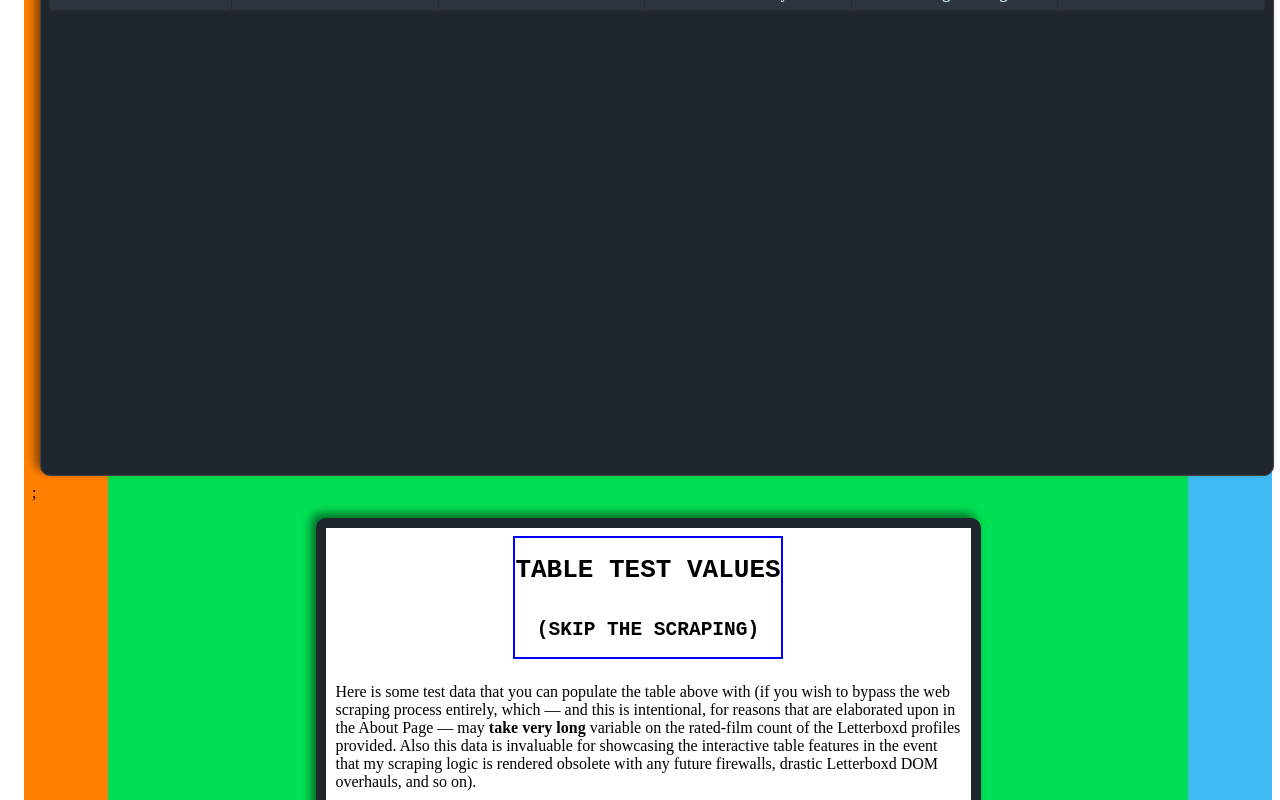
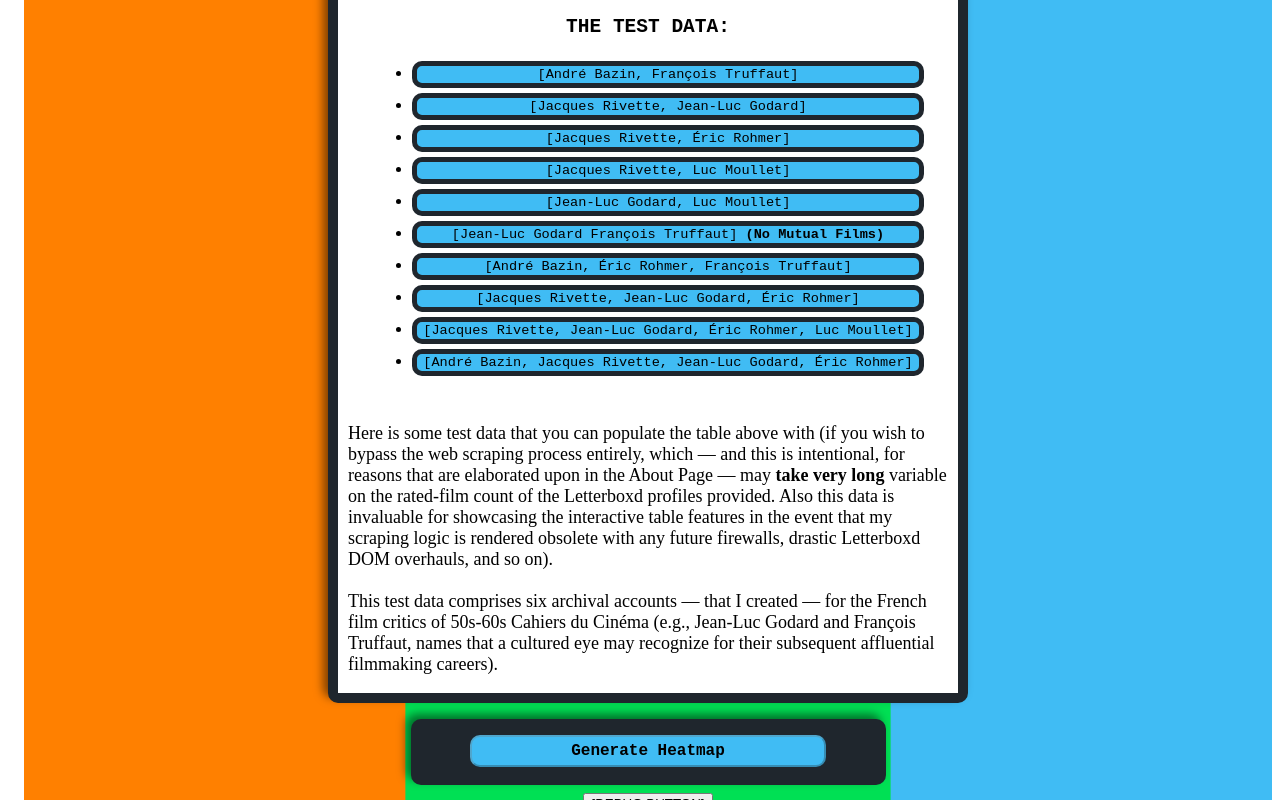
Before and after one commit to timan-z/Letterboxd-Taste-Comparator, a React (Vite) app in the folder frontend/: page /main in a window 1280 px wide. Shown: the part 520-1320 px from the top of the page. Built offline with nearby package versions, Linux system fonts and the light colour scheme.

Commit message:
More or less finished the MainPage.tsx

```diff
--- a/frontend/src/pages/MainPage.tsx
+++ b/frontend/src/pages/MainPage.tsx
@@ -1,4 +1,4 @@
-import React, {useState, useEffect} from "react";
+import {useState, useEffect} from "react";
 import ProfileInputList from "../components/ProfileInputList";
 import {getMutualData, getHeatMapData} from "../utility/api.ts";  // fetch call
 import MainTable from "../components/MainTable.tsx";
@@ -18,10 +18,6 @@
 import testData9 from "../assets/sampleData/testData9.json";
 import testData10 from "../assets/sampleData/testData10.json";
 
-
-//import { interpolateYlOrRd } from "d3-scale-chromatic"; // RANDOM COLOUR SCHEME FOR THE HEATMAP!!!
-/* As a reference, following the HTML page structure of: https://letterboxd-besties.cheersderek.com/ */
-
 function MainPage() {
     const [profileUrls, setProfileUrls] = useState(["", ""]);
     const [loading, setLoading] = useState(false);  // state var for when (TO-DO: pair with loading animation? -- that temp freezes webpage?)
@@ -35,7 +31,10 @@
     // Generate Table flag:
     const [genTable, setGenTable] = useState(false);
     // Generate HeatMap stuff:
+    const [heatMapBtn, setHeatMapBtn] = useState(false);
     const [heatMapData, setHeatMapData] = useState<HeatMapRow[]>([]); // data for populating nivo heatmap.
+    const [heatMapWidth, setHeatMapWidth] = useState(0);
+    const [showHeatMap, setShowHeatMap] = useState(true);
     //const [heatMapKeys, setHeatMapKeys] = useState<string[]>([]); // just film titles (and that'll be the keys for the nivo heatmap).
 
     // DEBUG: Catches when changes are made to {loading} and displays it - [That's all for now]:
@@ -76,12 +75,17 @@
     }, [mutualFilms]);
 
     useEffect(() => {
-        if(mutualFilms && usersData) {
+        if(mutualFilms.length > 0 && usersData.length > 1) {
             console.log("When both [mutualFilms] and [usersData] are retrieved, I should set some flag here to generate the Table.");
             /* NOTE: ^ Will this cause race conditions with the other UseEffect hooks? Should I instead turn this current UseEffect hook
             into a function that can optionally be invoked by either of the UseEffect hooks above when they're entered (and checking to see
             if both of the conditions are met)? */
             setGenTable(true);
+            setHeatMapBtn(true);
+        } else {
+            // When I generate an invalid table, I should make it so that this and setGenTable are set to false!:
+            setGenTable(false);
+            setHeatMapBtn(false);
         }
     }, [mutualFilms, usersData]);
 
@@ -165,6 +169,7 @@
             console.log("ALRIGHTY - THE RESULTS OF CALLING \"getHeatMapData\" ARE AS FOLLOWS: ", res);
 
             setHeatMapData(res) // DEBUG: Remember that state var "heatMapData" won't update until the next re-render so maybe catch it with a UseEffect?
+            setShowHeatMap(true)
         } catch(err) {
             console.error("ERROR: The \"goGetMutualData\" API call FAILED because => ", err);
             alert("THE API CALL FAILED!!! RAHHH"); // <--DEBUG:+TO-DO: I should have a HTML pop-up here for this.
@@ -209,6 +214,27 @@
         }
     }
 
+    const toggleHeatMapView = () => {
+        const testValue = Math.round(window.innerHeight / 100);
+
+        if(heatMapWidth > testValue) {
+            setHeatMapWidth(Math.round(window.innerHeight / 100));
+        } else {
+            const minWidth = 100 + mutualFilms.length * 75;
+            setHeatMapWidth(minWidth);
+        }
+    }
+
+    const turnOffHeatMap = () => {
+        setShowHeatMap(false);
+    }
+
+    // DEBUG: Just a Debug function below...
+    const debugFunction = () => {
+        console.log("DEBUG: The value of heatMapBtn => ", heatMapBtn);
+    }
+
+
     // NOTE:+DEBUG: All style={{border:"..."}} stylings are for debugging and web design purposes...
     return(
         <div className="wrapper">
@@ -239,13 +265,28 @@
                 {/* [3] - The third <div> where the Testing ("Bypass Scraping") Data is accessible. (This is the data that you would use in the event
                 that the Letterboxd DOM radically changes, and my web crawling is essentially rendered obselete). */}
                 <div id="testDataContainer">
-
-                    <div id="testDataHeader" style={{border:"2px solid blue"}} >
+                    <div id="testDataHeader">
                         <h1>TABLE TEST VALUES</h1>
                         <h2>(SKIP THE SCRAPING)</h2>
                     </div>
 
-                    <p>
+                    <div id="testDataSelectionWrapper">
+                        <h2>THE TEST DATA:</h2>
+                        <ul>
+                            <li><button onClick={()=>getTestData(1)}>[André Bazin, François Truffaut]</button></li>
+                            <li><button onClick={()=>getTestData(2)}>[Jacques Rivette, Jean-Luc Godard]</button></li>
+                            <li><button onClick={()=>getTestData(3)}>[Jacques Rivette, Éric Rohmer]</button></li>
+                            <li><button onClick={()=>getTestData(4)}>[Jacques Rivette, Luc Moullet]</button></li>
+                            <li><button onClick={()=>getTestData(5)}>[Jean-Luc Godard, Luc Moullet]</button></li>
+                            <li><button onClick={()=>getTestData(6)}>[Jean-Luc Godard François Truffaut] <b>(No Mutual Films)</b></button></li>
+                            <li><button onClick={()=>getTestData(7)}>[André Bazin, Éric Rohmer, François Truffaut]</button></li>
+                            <li><button onClick={()=>getTestData(8)}>[Jacques Rivette, Jean-Luc Godard, Éric Rohmer]</button></li>
+                            <li><button onClick={()=>getTestData(9)}>[Jacques Rivette, Jean-Luc Godard, Éric Rohmer, Luc Moullet]</button></li>
+                            <li><button onClick={()=>getTestData(10)}>[André Bazin, Jacques Rivette, Jean-Luc Godard, Éric Rohmer]</button></li>
+                        </ul>
+                    </div>
+
+                    <p style={{fontSize:"18px"}}>
                         Here is some test data that you can populate the table above with (if you wish to bypass the web scraping process entirely,
                         which — and this is intentional, for reasons that are elaborated upon in the About Page — may <b>take very long</b> variable
                         on the rated-film count of the Letterboxd profiles provided. Also this data is invaluable for showcasing the interactive table features
@@ -254,48 +295,30 @@
                         This test data comprises six archival accounts — that I created — for the French film critics of 50s-60s Cahiers du Cinéma
                         (e.g., Jean-Luc Godard and François Truffaut, names that a cultured eye may recognize for their subsequent affluential filmmaking careers).
                     </p>
-
-                    <div id="testDataSelectionWrapper" style={{border:"2px solid red"}} >
-                        <h2>THE TEST DATA:</h2>
-                        <ul>
-                            <li><button onClick={()=>getTestData(1)}>[André Bazin, François Truffaut]</button></li>
-                            <li><button onClick={()=>getTestData(2)}>[Jacques Rivette, Jean-Luc Godard]</button></li>
-                            <li><button onClick={()=>getTestData(3)}>[Jacques Rivette, Éric Rohmer]</button></li>
-                            <li><button onClick={()=>getTestData(4)}>[Jacques Rivette, Luc Moullet]</button></li>
-                            <li><button onClick={()=>getTestData(5)}>[Jean-Luc Godard, Luc Moullet]</button></li>
-                            <li><button onClick={()=>getTestData(6)}>[Jean-Luc Godard François Truffaut]</button><b> (No Mutual Films)</b></li>
-                            <li><button onClick={()=>getTestData(7)}>[André Bazin, Éric Rohmer, François Truffaut]</button></li>
-                            <li><button onClick={()=>getTestData(8)}>[Jacques Rivette, Jean-Luc Godard, Éric Rohmer]</button></li>
-                            <li><button onClick={()=>getTestData(9)}>[Jacques Rivette, Jean-Luc Godard, Éric Rohmer, Luc Moullet]</button></li>
-                            <li><button onClick={()=>getTestData(10)}>[André Bazin, Jacques Rivette, Jean-Luc Godard, Éric Rohmer]</button></li>
-                        </ul>
-                    </div>
                 </div>
 
+                {/* NOTE: Going to have the "Generate HeatMap" button remain on the default-state Main Page but be disabled until
+                there's valid content in the TanStack Table (better to appear but be "grayed out" so the User can see it and acknowledge
+                its existence rather than potentially miss it if it were to appear dynamically after the table generates). */}
+                <div id="heatMapBtnWrapper">
+                    <button id="heatMapBtn" disabled={!heatMapBtn} onClick={()=>goGetHeatMapData()}>Generate Heatmap</button><br/>
+                </div>
 
+                {/* [4] - The fourth <div> where the HeatMap will be generated!: */}
+                {heatMapData.length > 0 && showHeatMap && (
 
-                {/* [2.5] - DEBUG: This is just a debug section for testing the TanStack table and Nivo HeatMap (w/o needing to scrape each time). */}
-                {/*<div style={{border:"2px solid blue"}} >DEBUG: TEST AREA - USE .JSON VALUES FOR GENERATING TANSTACK TABLE: actually i think i should save the testData.json values -- and here I can have buttons that test combos of the Cahiers du Cinema accounts.<br/>
-                    <button onClick={()=>getTestData()}>[Use testData.json values!!!]</button>
-                </div>*/}
-
-                <div>
-                    [THIS IS WHERE THE HEATMAP WILL BE GENERATED!!!]<br/>
-                    <button onClick={()=>goGetHeatMapData()}>Generate Heatmap</button><br/>
-                    {/* HeatMap will be generated below... */}
-                    {heatMapData.length > 0 && (
-                        <div style={{height: "500px"}}>
-
+                    <div id="heatMapScrollWrapper">
+                        <div id="heatMapContainer" style={{ minWidth: `${heatMapWidth}px`, height: "100vh" }} >
                             <ResponsiveHeatMap
                                 data={heatMapData}
-                                margin={{ top: 100, right: 30, bottom: 60, left: 100 }}
+                                margin={{ top: 140, right: 30, bottom: 60, left: 100 }}
                                 valueFormat=".1f"
                                 axisTop={{
                                     tickSize: 5,
                                     tickPadding: 5,
                                     tickRotation: -90, // rotates film titles
                                     legend: 'Films',
-                                    legendOffset: 60,
+                                    legendOffset: -120,
                                 }}
                                 axisLeft={{
                                     tickSize: 5,
@@ -313,10 +336,37 @@
                                 labelTextColor={{ from: 'color', modifiers: [['darker', 2]] }}
                                 animate={true}
                                 motionConfig="gentle"
+                                theme={{
+                                    axis: {
+                                        ticks: {
+                                            text: {
+                                                fill: '#caeff8', // light blue text.
+                                                fontSize: 12,
+                                            },
+                                        },
+                                        legend: {
+                                            text: {
+                                                fill: '#caeff8',
+                                                fontSize: 14,
+                                                fontWeight: 600,    // heavier for the axis legends.
+                                            },
+                                        },
+                                    },
+                                }}
                             />
                         </div>
-                    )}
-                </div>
+
+                        {/* When the HeatMap is generated, I'm also going to have an extra section here allowing the User to interact with it
+                        (mainly toggling its view mode from expanded to condensed and vice-versa) but also to optionally close the HeatMap! */}
+                        <div id="hmExtraControls">
+                            <button id="hmToggleBtn" onClick={()=>toggleHeatMapView()}>[TOGGLE HEATMAP VIEW]</button>
+                            <button id="hmCloseBtn" onClick={()=>turnOffHeatMap()}>[TURN OFF HEATMAP]</button>
+                        </div>
+                    </div>
+                )}
+
+                {/* MISC: */}
+                <button onClick={()=>debugFunction()}>[DEBUG BUTTON]</button> {/* <--DEBUG: Get rid of this after... */}
 
             </main>
         </div>
--- a/frontend/src/styles/index.css
+++ b/frontend/src/styles/index.css
@@ -1,6 +1,7 @@
-/* Copying a lot of the styling used in CheersDerek's https://letterboxd-besties.cheersderek.com/ site tbh. */
-
 /* General Stuff: */
+html, body {
+  height:100%;
+}
 body, div {
   display:block;
   /*background-color:#1f262d;*/ /* DEBUG: <-- I do want this, but some things I'd need to adjust first... */
@@ -25,8 +26,9 @@
   min-height:100%;
   min-width:100%;
   background-image: url('../assets/images/lb-colour-scheme.png');
-  background-position: center;
+  background-position: center center;
   background-size:cover;
+  background-attachment:fixed;
 }
 .headerEl {
   font-family:monospace;
@@ -43,14 +45,6 @@
   font-family:monospace;
   font-size:1.1rem;
 }
-
-
-
-
-
-
-
-
 
 /* All of this is for "[1] - The first <div>" (Profile Input Section): */
 #profileInputWrapper {
@@ -211,7 +205,7 @@
   border:10px solid #1f262d;
   border-radius:10px;
   box-shadow:-5px -5px 10px 0px rgba(0, 0, 0, 0.5);
-  max-width:625px;
+  max-width:600px;
   width:100%;
   padding-left:10px;
   padding-right:10px;
@@ -222,9 +216,102 @@
   align-items:center;
   justify-content:center;
 }
+/* This below and the h2 one are just for overriding the default margins given to <h1> and <h2>
+elements (so that the two inside #testDataHeader can be closer together): */
+#testDataHeader h1 {
+  margin-bottom:4px;
+}
+#testDataHeader h2 {
+  margin-top:10px;
+}
 #testDataSelectionWrapper {
   display:flex;
   flex-direction:column;
   align-items:center;
   justify-content:center;
 }
+#testDataSelectionWrapper h2 {
+  margin-bottom:2px;
+}
+#testDataSelectionWrapper li {
+  margin:5px;
+}
+#testDataSelectionWrapper button {
+  width: 100%;
+  background-color: #40bcf4;
+  font-size: 0.85rem;
+  font-family: monospace;
+  border:5px solid #1f262d;
+  border-radius:10px;
+  cursor:pointer;
+  transition: background-color 0.2s ease;
+}
+
+/* For [4] - heatMapContainer (and related area): */
+#heatMapBtnWrapper {
+  display:flex;
+  flex-direction:column;
+  align-items:center;
+  justify-content:center;
+  background-color: #1f262d;
+  border-radius:10px;
+  box-shadow:-5px -5px 10px 0px rgba(0, 0, 0, 0.5);
+  max-width:475px;
+  width:100%;
+}
+#heatMapBtn {
+  width:75%;
+  height:100%;
+  color:black;
+  background-color:#40bcf4;
+  border-radius:10px;
+  cursor:pointer;
+  font-size: 1rem;
+  font-family:monospace;
+  font-weight:bold;
+  margin-top:1rem;
+  padding:5px;
+}
+#heatMapBtn:hover {
+  background-color: #36cff5;
+}
+/* For the actual HeatMap that gets generated: */
+#heatMapScrollWrapper {
+  background-color:#1f262d;
+  width:100%;
+  overflow-x:auto;
+  overflow-y:hidden;
+}
+#heatMapScrollWrapper::-webkit-scrollbar {
+  width:10px;
+}
+#heatMapScrollWrapper::-webkit-scrollbar-track {
+  background: white;
+  border-radius: 25px;
+}
+#heatMapScrollWrapper::-webkit-scrollbar-thumb {
+  background-color:#40bcf4;
+  border-radius: 6px;
+  border: 2px solid  #caeff8;
+}
+#heatMapScrollWrapper::-webkit-scrollbar-thumb:hover {
+  background-color: #36cff5;
+}
+#hmExtraControls button {
+  width: 100%;
+  /*background-color: #40bcf4;*/
+  font-size: 0.85rem;
+  font-family: monospace;
+  border:5px solid #1f262d;
+  border-radius:10px;
+  cursor:pointer;
+  transition: background-color 0.2s ease;
+}
+#hmToggleBtn {
+  background-color: #00e054;
+  width:75%;
+}
+#hmCloseBtn {
+  background-color: #ff8000;
+  width:75%;
+}
```
